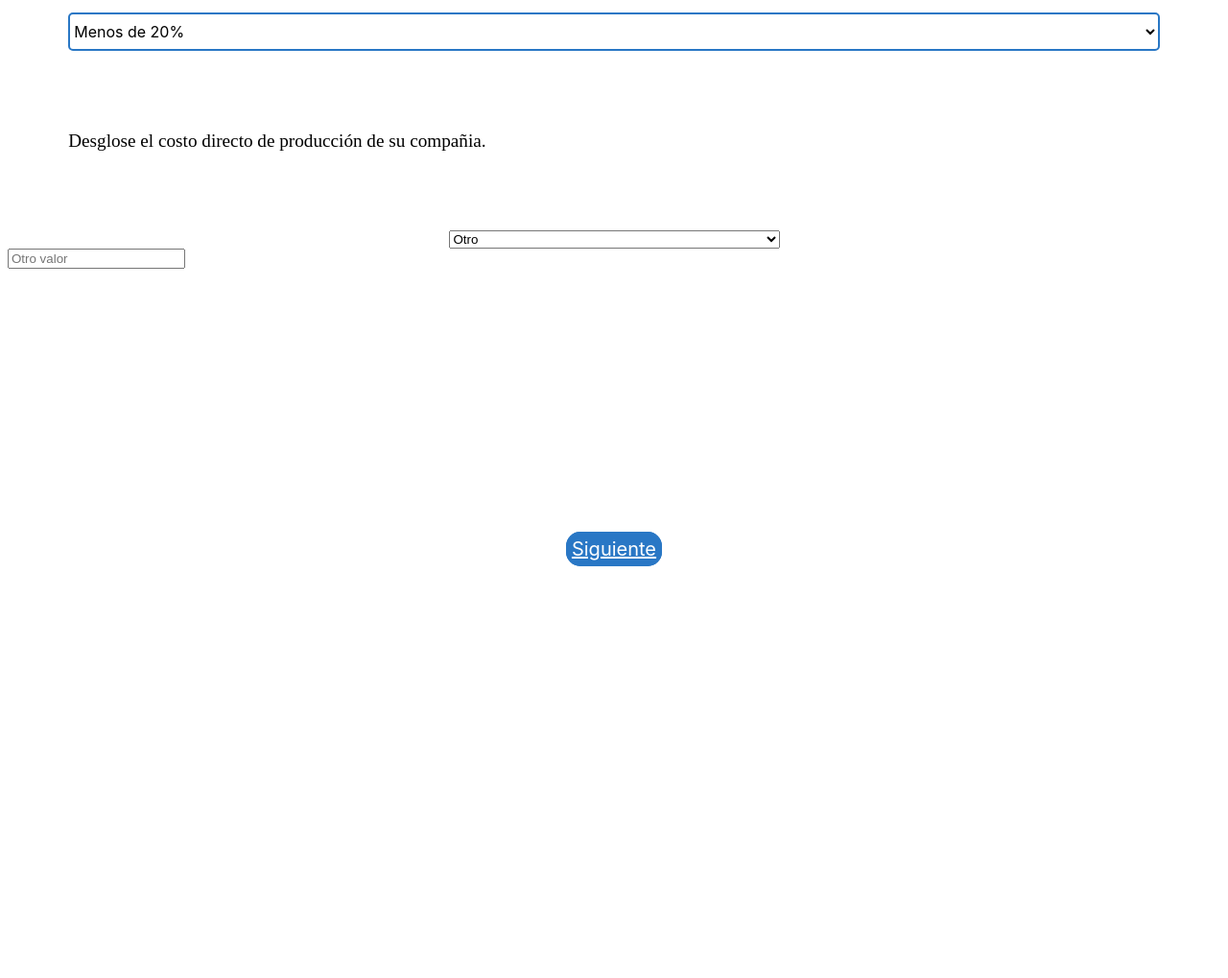
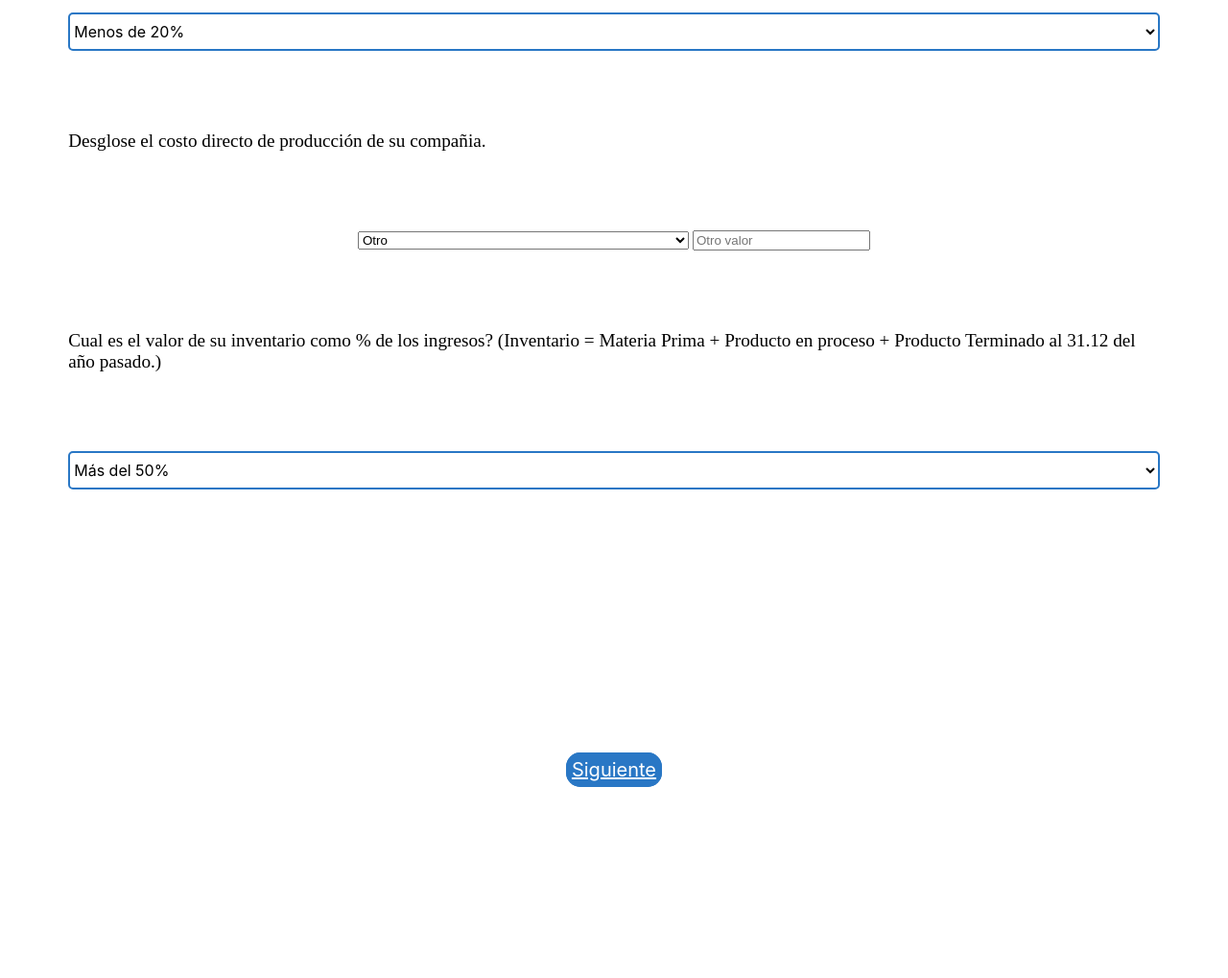
Before and after one commit to GermanVelasco19/Madurez4, a Django app: page /Treceava/ in a window 1280 px wide. Shown: the part 508-1527 px from the top of the page at 96% size. Before the commit the page ends 1098 px from the top, so only its background shows below. Run offline with Django 4.2, Linux system fonts and the light colour scheme.

Commit message:
avance pantalla13

```diff
--- a/Madurez4/Madurez40/Templates/paginas/Treceava.html
+++ b/Madurez4/Madurez40/Templates/paginas/Treceava.html
@@ -75,6 +75,7 @@
                 </center>
             </div>
         </center>
+        <center>
             <div class="P3">
                 <center>
                     <select id="CostoDirecto" class="CostoDirecto">
@@ -82,9 +83,32 @@
                         <option value="Mediana (Desde 10.000 MCOP hasta 100.000 MCOP)">Mediana (Desde 10.000 MCOP hasta 100.000 MCOP)</option>
                         <option valie="Otro" selected>Otro</option>
                     </select>
+                    <input type="text" id="OtroCostoDirecto" class="OtroCostoDirecto" placeholder="Otro valor">
                 </center>
-            <input type="text" id="OtroCostoDirecto" class="OtroCostoDirecto" placeholder="Otro valor">
             </div>
+        </center>
+        <center>
+            <div class="TextoP32" id="TextoP32">
+                <center>
+                    <p align="left">
+                        Cual es el valor de su inventario como % de los ingresos?  (Inventario = Materia Prima + Producto en proceso + Producto Terminado al 31.12 del año pasado.)
+                    </p>
+                </center>
+            </div>
+        </center>
+        <center>
+            <div class="P3">
+                <center>
+                    <select id="TiposDeIndustria" class="TiposDeIndustria">
+                        <option value="10%">Menos del 10%</option>
+                        <option value="30%">Entre 11%-30%</option>
+                        <option value="40%">Entre 31%-40%</option>
+                        <option value="50%">Entre 41%-50%</option>
+                        <option valie="100%" selected>Más del 50%</option>
+                    </select>
+                </center>
+            </div>
+        </center>
     </div>
     <div class="BotonSiguienteTercera">
         <center>
```
Lines whose indentation alone changed are shown as unchanged.
